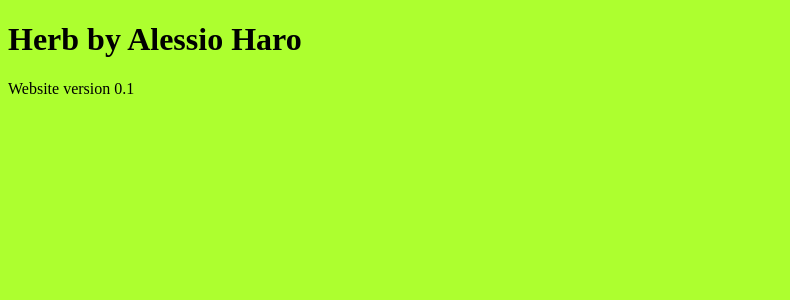
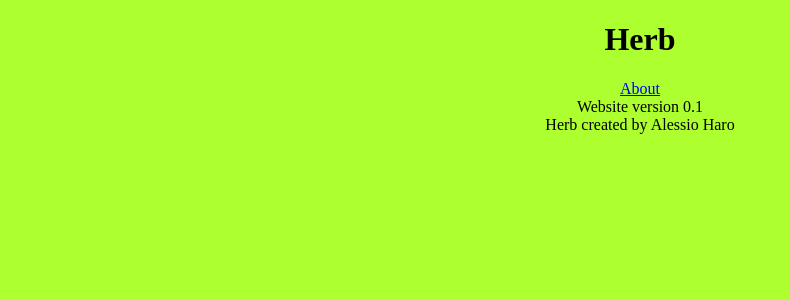
Before and after one commit to alessioharo/Herb, a PHP site: page / in a window 1280 px wide. Shown: the top 300 px of the page, without its empty margins (0-790 px from the left). Run offline with PHP 8.4, Linux system fonts and the light colour scheme.

Commit message:
Created about page

```diff
--- /dev/null
+++ b/about.html
@@ -0,0 +1,4 @@
+<!DOCTYPE html>
+<html>
+    Work in Progress
+</html>
--- a/index.html
+++ b/index.html
@@ -4,7 +4,13 @@
         <link rel="stylesheet" href="styles.css">
     </head>
     <body>
-        <h1>Herb by Alessio Haro</h1>
-        <footer>Website version 0.1<footer>
+        <h1>Herb</h1>
+        <ul>
+            <li><a href="about.html">About</a></li>
+        </ul>
+        <footer>
+            Website version 0.1<br>
+            Herb created by Alessio Haro
+        </footer>
     </body>
 </html>
--- a/styles.css
+++ b/styles.css
@@ -1,3 +1,11 @@
 body {
     background-color: greenyellow;
 }
+body {
+    text-align: center;
+}
+ul {
+  list-style-type: none;
+  margin: 0;
+  padding: 0;
+}
```
